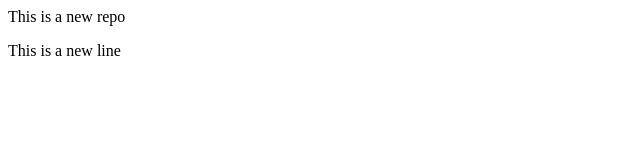
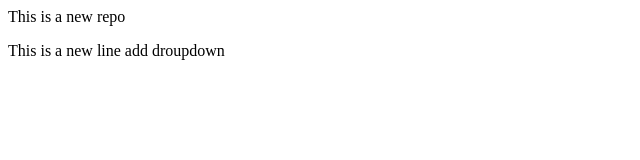
Before and after one commit to jyothibandi11/localrepo, a plain HTML site: page index.html in a window 1280 px wide. Shown: the full height of the page, 0-640 px from the left. Drawn offline with Linux system fonts and the light colour scheme.

Commit message:
droupdowm added

```diff
--- a/index.html
+++ b/index.html
@@ -1,2 +1,2 @@
 <p> This is a new repo </p>
-<p>This is a new line</p>
+<p>This is a new line add droupdown</p>
```
